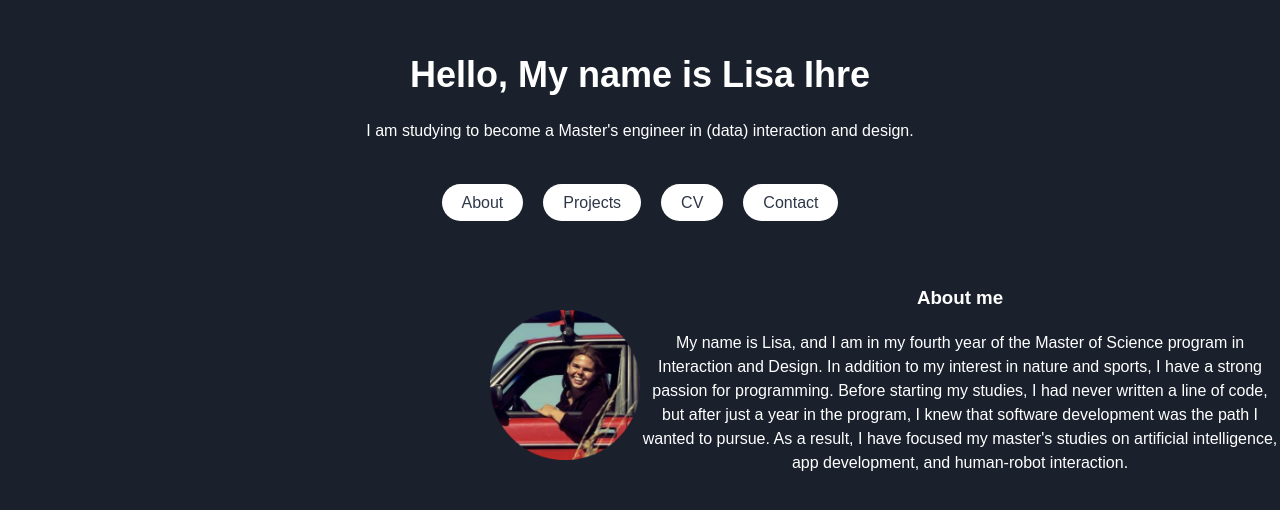
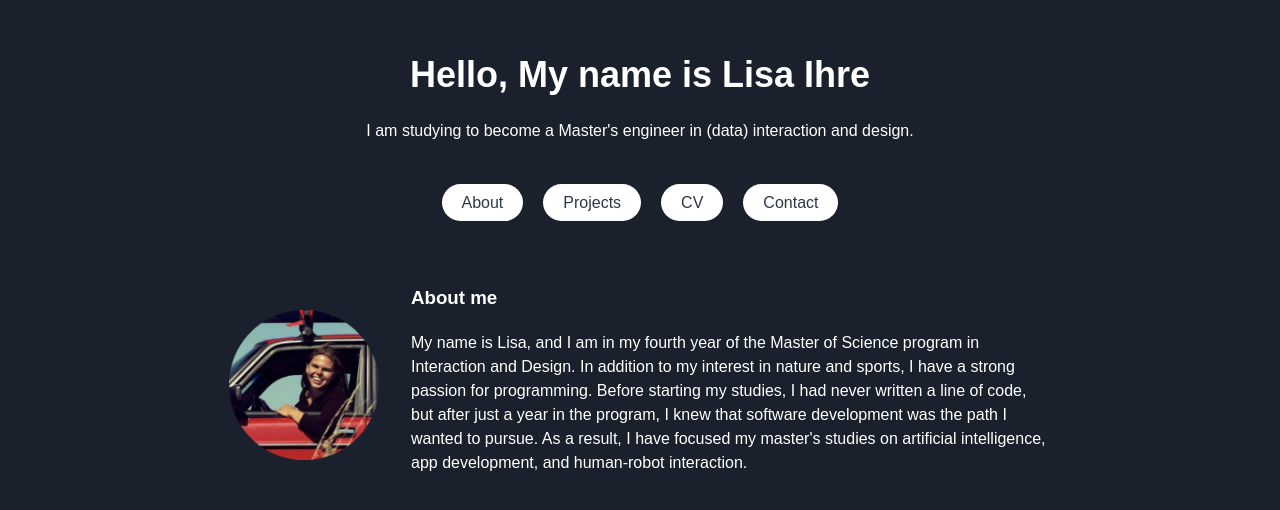
Before and after one commit to id21lie/portfolio_upd, a React (Vite) app: page /portfolio_upd/about in a window 1280 px wide. Shown: the part 114-624 px from the top of the page. Built offline with nearby package versions, Linux system fonts and the light colour scheme.

Commit message:
updated css

```diff
--- a/src/Portfolio.css
+++ b/src/Portfolio.css
@@ -248,12 +248,13 @@ h2 {
 
 .aboutme-container {
   display: flex;
+  flex-direction: row;
   align-content: center;
 }
 
 .profilePic {
   margin-left: auto;
-  margin-right: 0;
+
   margin-top: 45px;
   width: 150px;
   height: 150px;
@@ -261,9 +262,10 @@ h2 {
 }
 
 .aboutme-text {
-
   width: 50%;
-  text-align: center;
+  margin-right: auto;
+  text-align: left;
+  margin-left: 2rem;
 }
 
 .cv-wrapper {
```
